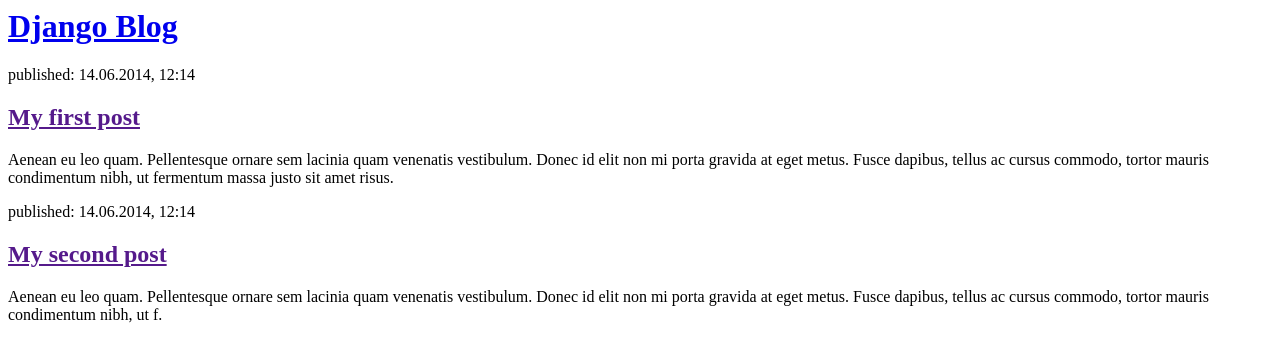
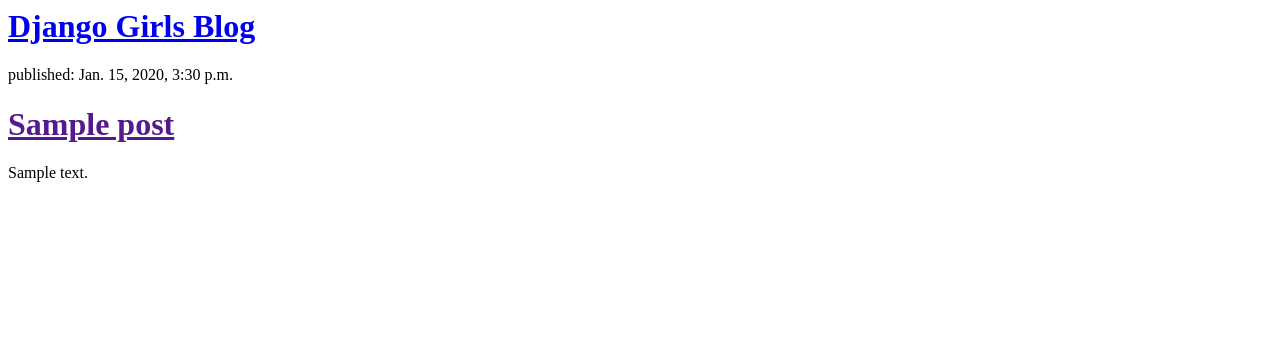
Before and after one commit to Manav-Aggarwal/Django-Playground, a Django app: template blog/templates/blog/post_list.html in a window 1280 px wide. Shown: the top 362 px of the page. Run offline with Django 3.2, Linux system fonts and the light colour scheme; the template is opened without the code that fills it: values that come from a table or form of the project are taken from there, others are empty; tables that the repository leaves empty hold one stand-in row (values such as "Sample post").

Commit message:
Modified templates to display posts from database.

```diff
--- a/blog/models.py
+++ b/blog/models.py
@@ -9,3 +9,10 @@
 		default=timezone.now)
 	published_date = models.DateTimeField(
 		blank=True, null=True)
+
+	def publish(self):
+		self.published_date = timezone.now();
+		self.save()
+
+	def __str__(self):
+		return self.title
--- a/blog/templates/blog/post_list.html
+++ b/blog/templates/blog/post_list.html
@@ -4,19 +4,15 @@
     </head>
     <body>
         <div>
-            <h1><a href="/">Django Blog</a></h1>
+            <h1><a href="/">Django Girls Blog</a></h1>
         </div>
 
+    {% for post in posts %}
         <div>
-            <p>published: 14.06.2014, 12:14</p>
-            <h2><a href="">My first post</a></h2>
-            <p>Aenean eu leo quam. Pellentesque ornare sem lacinia quam venenatis vestibulum. Donec id elit non mi porta gravida at eget metus. Fusce dapibus, tellus ac cursus commodo, tortor mauris condimentum nibh, ut fermentum massa justo sit amet risus.</p>
+            <p>published: {{ post.published_date }}</p>
+            <h1><a href="">{{ post.title }}</a></h1>
+            <p>{{ post.text|linebreaksbr }}</p>
         </div>
-
-        <div>
-            <p>published: 14.06.2014, 12:14</p>
-            <h2><a href="">My second post</a></h2>
-            <p>Aenean eu leo quam. Pellentesque ornare sem lacinia quam venenatis vestibulum. Donec id elit non mi porta gravida at eget metus. Fusce dapibus, tellus ac cursus commodo, tortor mauris condimentum nibh, ut f.</p>
-        </div>
+    {% endfor %}
     </body>
 </html>
--- a/blog/views.py
+++ b/blog/views.py
@@ -1,5 +1,8 @@
 from django.shortcuts import render
+from .models import Post
+from django.utils import timezone
 
 # Create your views here.
 def post_list(request):
-	return render(request, 'blog/post_list.html', {})
+	posts = Post.objects.filter(published_date__lte=timezone.now()).order_by('published_date')
+	return render(request, 'blog/post_list.html', {'posts': posts})
```
Also changed, not shown: 2 other files.
